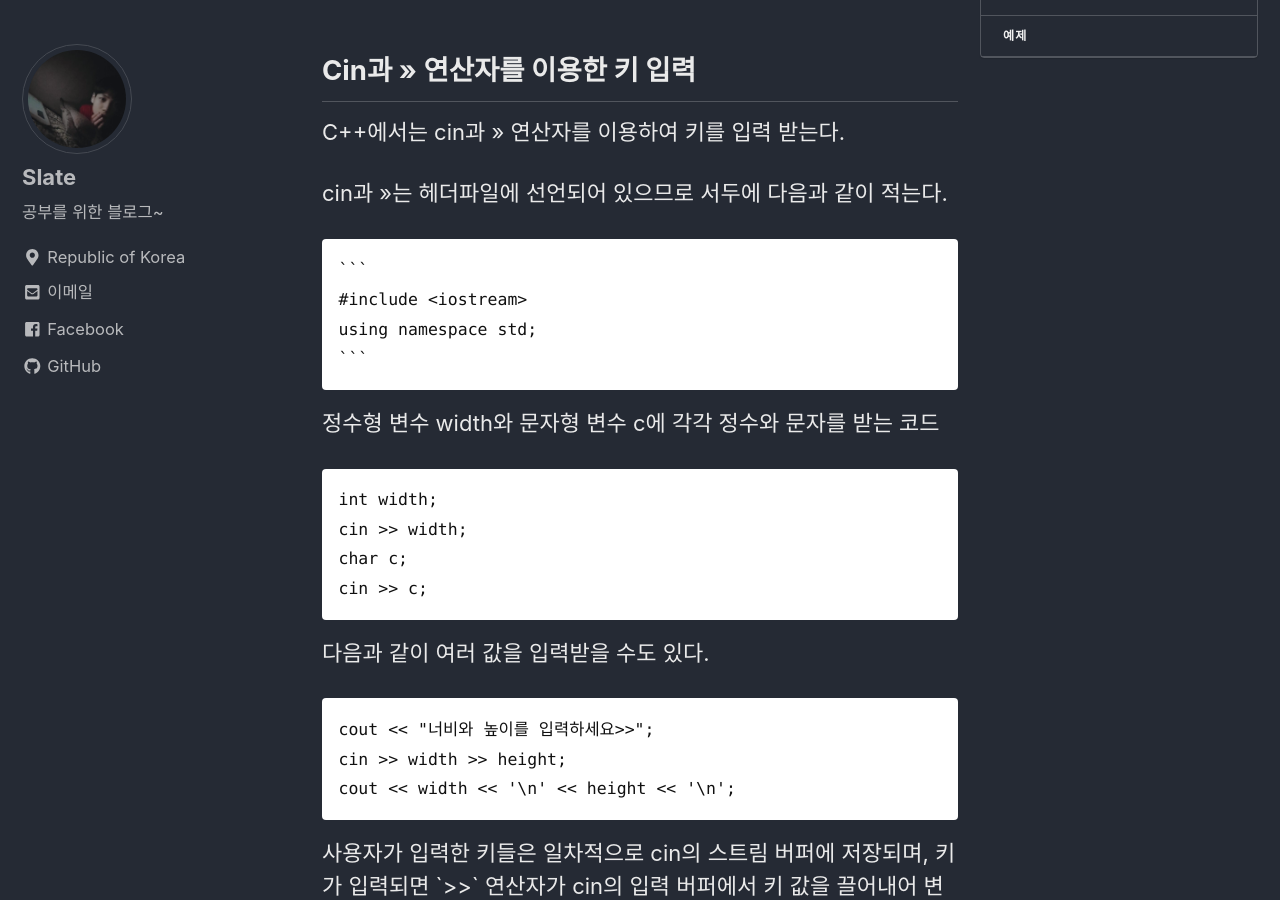
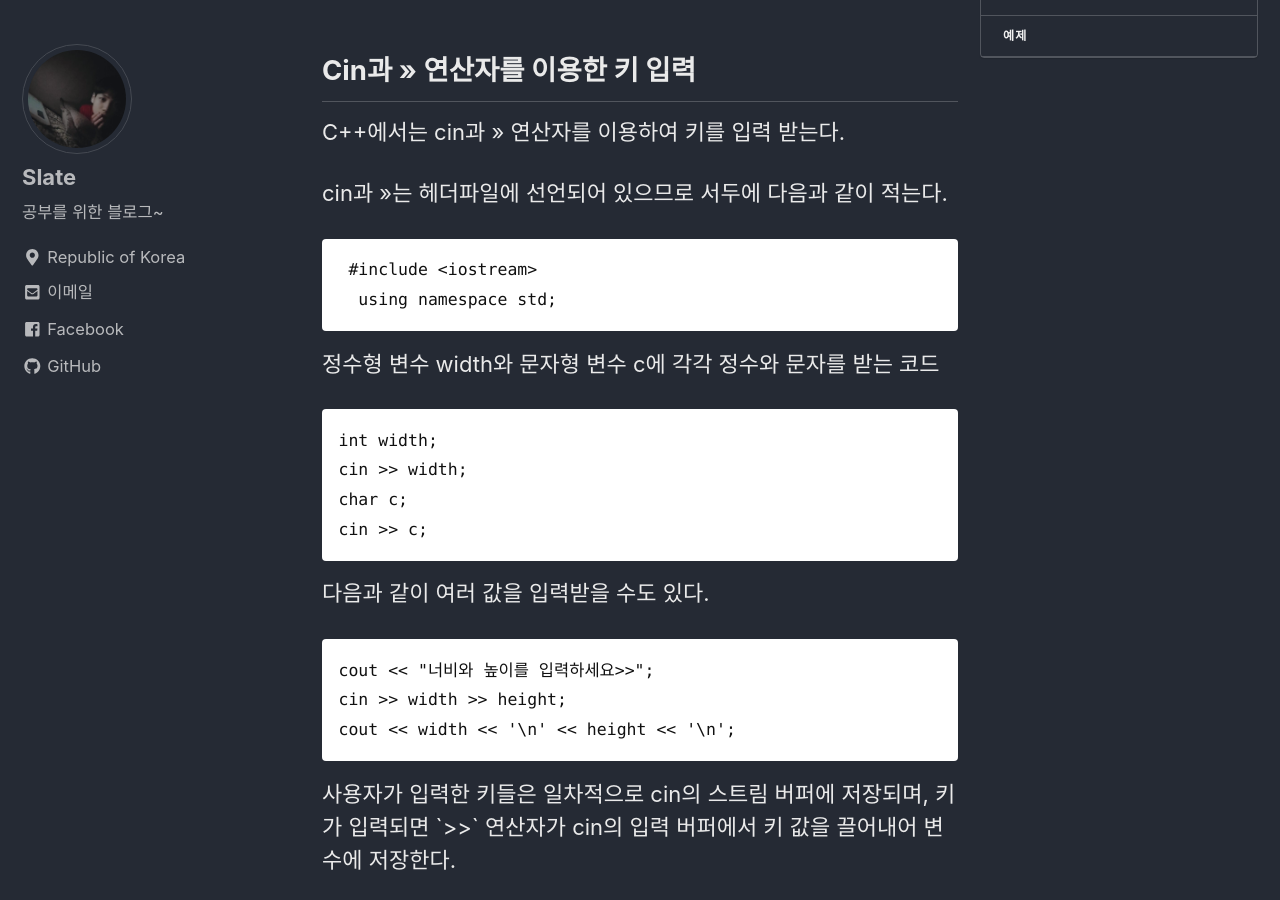
Before and after one commit to lesslate/lesslate.github.io, a Jekyll site: the page built from _posts/Study/2018-08-14-C++ 키입력.md, in a window 1280 px wide and 900 px high, scrolled down 384 px. Built offline with Jekyll 4.4.1, drawn with Linux system fonts in a browser that asks for light colours; nearby versions of some CDN libraries.

Commit message:
Update 2018-08-14-C++ 키입력.md

````diff
--- a/_posts/Study/2018-08-14-C++ 키입력.md
+++ b/_posts/Study/2018-08-14-C++ 키입력.md
@@ -17,11 +17,12 @@ C++ 키입력 받기
 C++에서는 cin과 >> 연산자를 이용하여 키를 입력 받는다.
 
 cin과 >>는 <iostream> 헤더파일에 선언되어 있으므로 서두에 다음과 같이 적는다.
+ ```
+ #include <iostream>
+  using namespace std;
+```
 
-    ```
-    #include <iostream>
-    using namespace std;
-    ```
+
 
 정수형 변수 width와 문자형 변수 c에 각각 정수와 문자를 받는 코드
 
````
